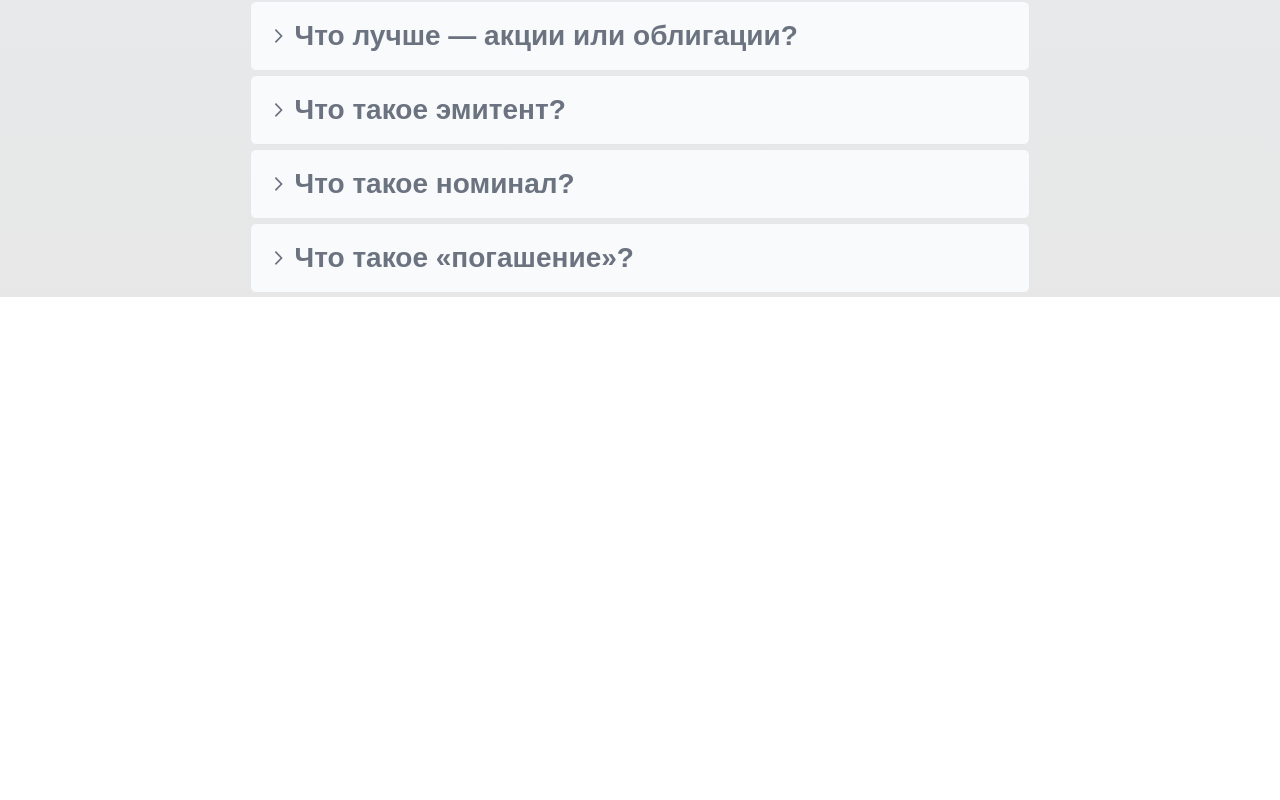
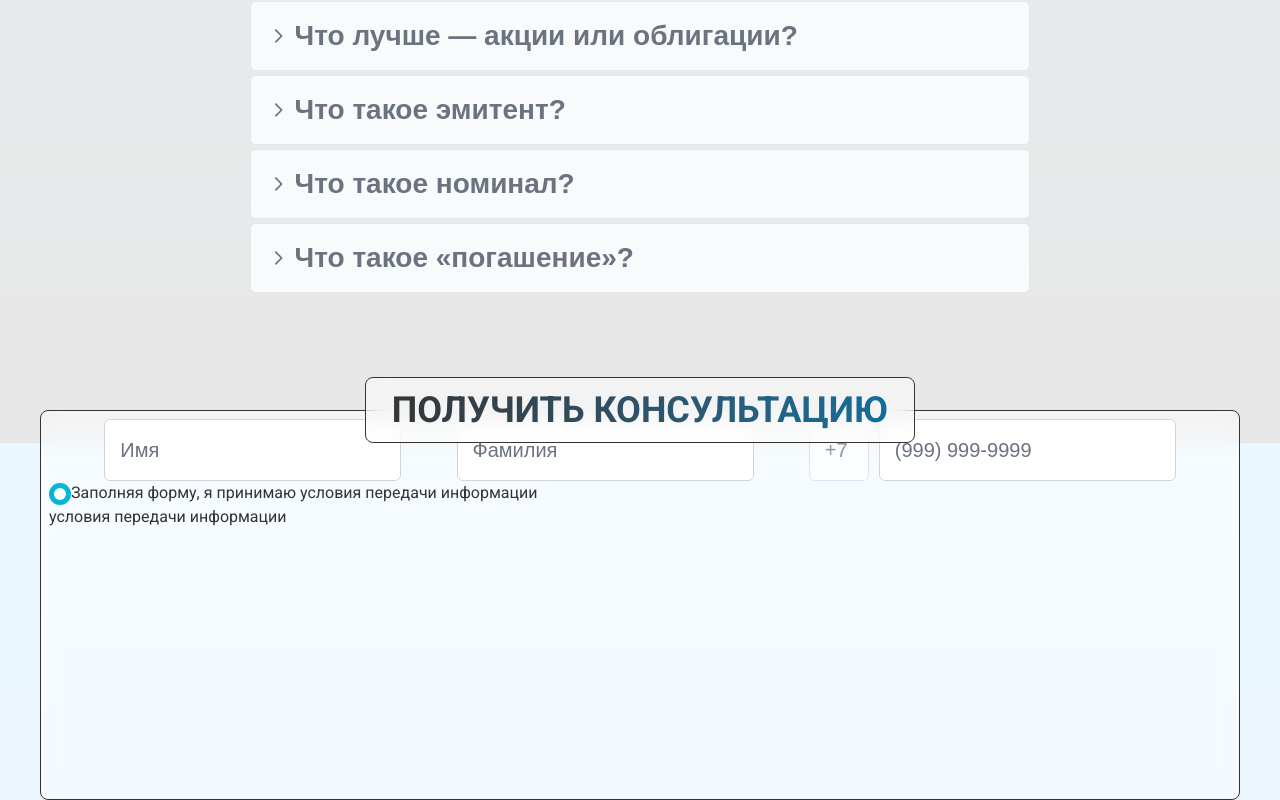
Before and after one commit to ba-mirza/mi-cet-app, a Next.js app: page /investments in a window 1280 px wide. Shown: the part 2012-2812 px from the top of the page. Before the commit the page ends 2309 px from the top, so only its background shows below. Built offline with nearby package versions, Linux system fonts and the light colour scheme; no server answers; a web font is replaced by a local one.

Commit message:
added form for send email

```diff
--- a/app/investments/page.tsx
+++ b/app/investments/page.tsx
@@ -3,6 +3,9 @@ import Table from "@/components/Table";
 import CurrencyConverter from "@/components/CurrentcyConverter";
 
 import { Accordion, AccordionTab } from 'primereact/accordion';
+import { InputText } from 'primereact/inputtext';
+import { InputMask } from 'primereact/inputmask';
+import { RadioButton } from 'primereact/radiobutton';
 
 export const metadata: Metadata = {
     title: 'Инвестиции',
@@ -82,6 +85,30 @@ export default function InvestmentsPage() {
                 </Accordion>
             </section>
 
+            <section className="mt-20">
+                <div className="flex flex-col items-center justify-center relative">
+                    <div className="w-[550px] border border-[#343434] rounded-lg px-2 py-3 backdrop-blur-md bg-white/50 relative z-10">
+                        <h1 className="section-text">Получить консультацию</h1>
+                    </div>
+                    <div className="absolute top-1/2 left-1/2 transform -translate-x-1/2 border border-[#343434] rounded-lg p-2 backdrop-blur-md bg-white/50 w-[1200px] h-[390px] z-0">
+                        <div>
+                            <div className="flex items-center justify-evenly">
+                                <InputText className="p-inputtext-lg" placeholder="Имя" />
+                                <InputText className="p-inputtext-lg" placeholder="Фамилия" />
+                                <div>
+                                    <InputText className="p-inputtext-lg w-15" disabled value="+7" />
+                                    <InputMask style={{marginLeft: 10}} className="p-inputtext-lg" id="phone" mask="(999) 999-9999" placeholder="(999) 999-9999"></InputMask>
+                                </div>
+                            </div>
+                            <div>
+                                <RadioButton inputId="politics" name="some" value="some" checked={true} />
+                                <label htmlFor="politics">Заполняя форму, я принимаю условия передачи информации <br/> условия передачи информации</label>
+                            </div>
+                        </div>
+                    </div>
+                </div>
+            </section>
+
         </div>
     );
 }
```
